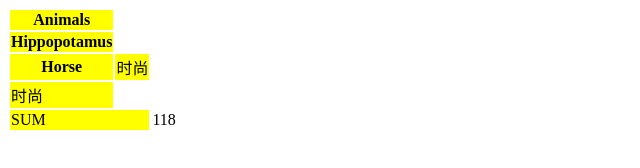
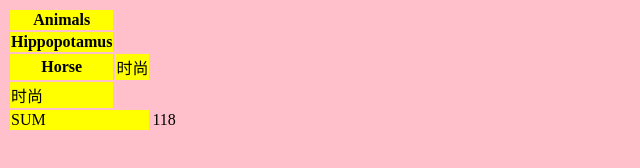
Before and after one commit to ChaoNian/CSS, a plain HTML site: page HTML表格/index.html in a window 1280 px wide. Shown: the whole page, without its empty margins (0-640 px from the left). Drawn offline with Linux system fonts and the light colour scheme.

Commit message:
css 基本理解

```diff
--- a/HTML表格/index.html
+++ b/HTML表格/index.html
@@ -1,13 +1,26 @@
 <!DOCTYPE html>
 <html lang="en">
+
 <head>
     <meta charset="UTF-8">
     <meta name="viewport" content="width=device-width, initial-scale=1.0">
     <title>Document</title>
     <!-- <link href="minimal-table.css" rel="stylesheet" type="text/css"> -->
+    <style>
+        body {
+            background-color: blue;
+        }
+
+        @media (min-width: 30em) {
+            body {
+                background-color:  pink;
+            }
+        }
+    </style>
 </head>
+
 <body>
-    <table >
+    <table>
         <tfoot>
             <tr>
                 <td colspan="4">SUM</td>
@@ -19,7 +32,7 @@
             <!-- <col /> 表示第一列-->
 
             <!--  span="2" 表示两列起作用 -->
-            <col style="background-color: yellow;" span="2"/>
+            <col style="background-color: yellow;" span="2" />
         </colgroup>
         <tr>
             <th>Animals</th>
@@ -37,4 +50,5 @@
         </tr>
     </table>
 </body>
+
 </html>
```
Also changed, not shown: 1 other file. Lines whose indentation alone changed are shown as unchanged.
